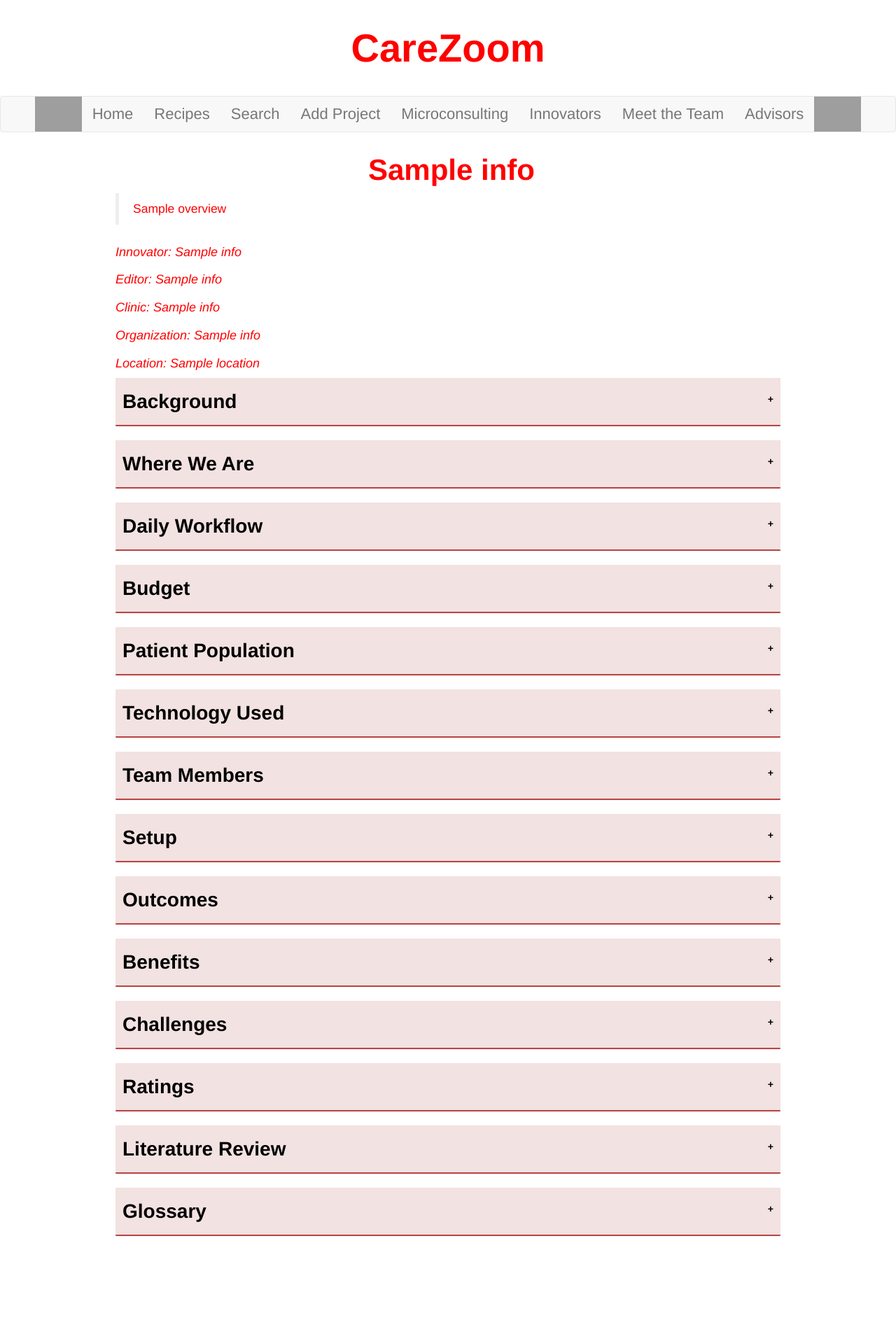
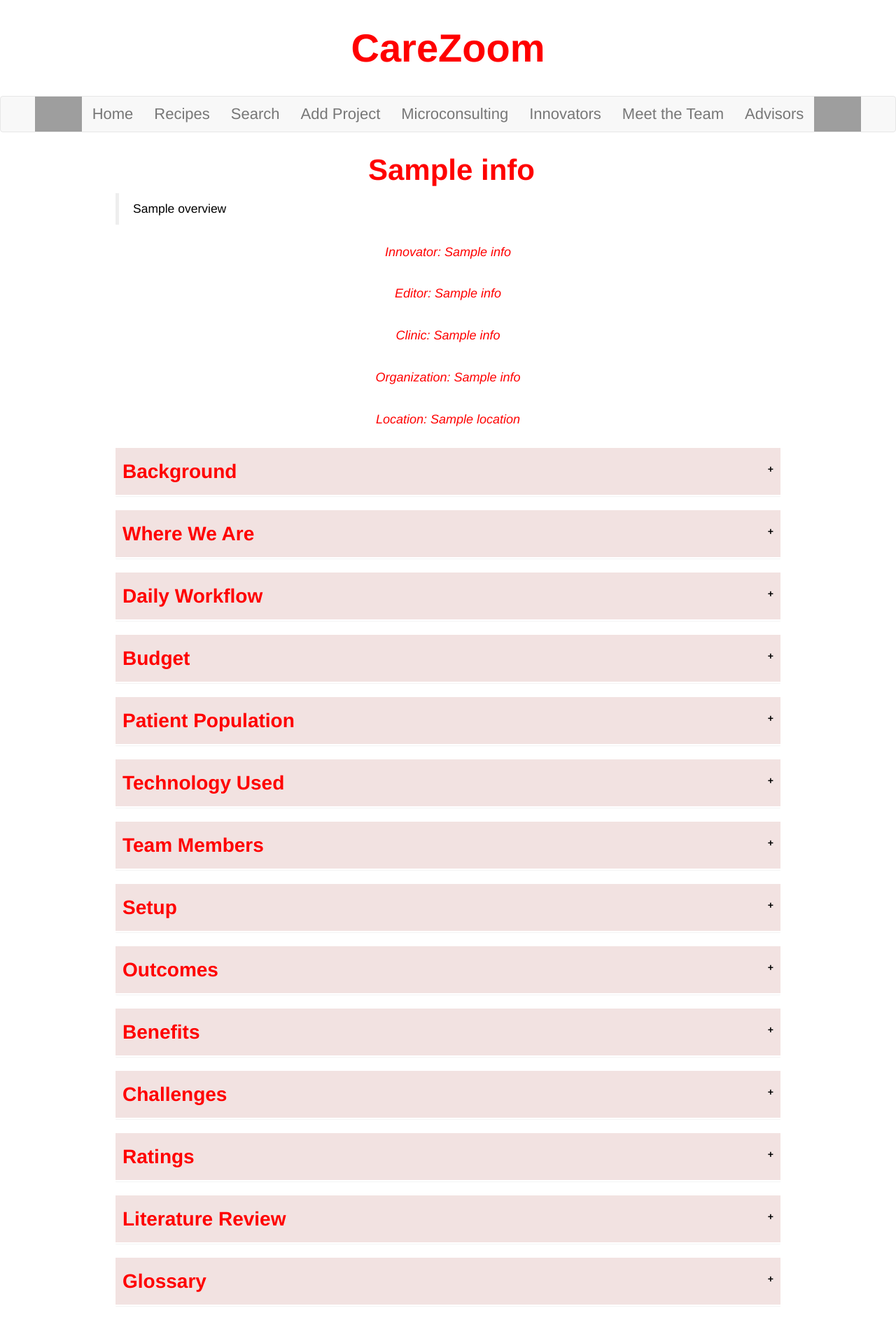
Before and after one commit to cmbear37/carezoom_copy, a Flask app: template templates/intervention.html in a window 1280 px wide. Shown: the whole page at 70% size. Before the commit the page ends 1766 px from the top, so only its background shows below. Run offline with Flask 2, Linux system fonts and the light colour scheme; the template is opened without the code that fills it: most values are stand-ins (such as "Sample title", 1, 10 or a date in 2020); parts of the project's set-up code (start-up, migrations or seed data) failed here and were passed over; some libraries are stand-ins or nearby versions; grey boxes are pictures that could not be loaded.

Commit message:
directories

```diff
--- a/templates/intervention.html
+++ b/templates/intervention.html
@@ -18,6 +18,7 @@
     text-align: left;
     line-height: 67px;
     padding-left: 10px;
+    color: red;
 
 }
 .accordion {
@@ -35,8 +36,9 @@
 }
 
 .active, .accordion:hover {
-    background-color: #ba4444;
-    color:white;
+    background-color: white;
+    color:black;
+      border: 1px solid red;
 }
 
 .accordion:after {
@@ -47,6 +49,7 @@
     margin-left: 5px;
     padding: 20px 0;
     padding-right: 10px;
+
 }
 
 .active:after {
@@ -58,19 +61,22 @@
 
 .panel {
     padding: 0 0px;
-    background-color: #ba4444;
+    background-color: white;
     max-height: 0;
-    color: white;
+    color: black;
     overflow: hidden;
     transition: max-height 0.2s ease-out;
     padding-left: 10px;
     padding-right: 10px;
+    font-size: 23px;
 }
 
 h4 {
 	font-style: italic;
 }
-
+p {
+  color:black;
+}
 
 
 </style>
@@ -86,11 +92,13 @@
 </blockquote>
 
 <br>
+<center>
 <h4>Innovator: {{info.innovname}}</h4><br>
 <h4>Editor: {{info.editorname}}</h4><br>
 <h4>Clinic: {{info.clinname}}</h4><br>
 <h4>Organization: {{info.orgname}}</h4><br>
 <h4>Location: {{info.location}}</h4><br>
+</center>
 <br>
 
 
```
